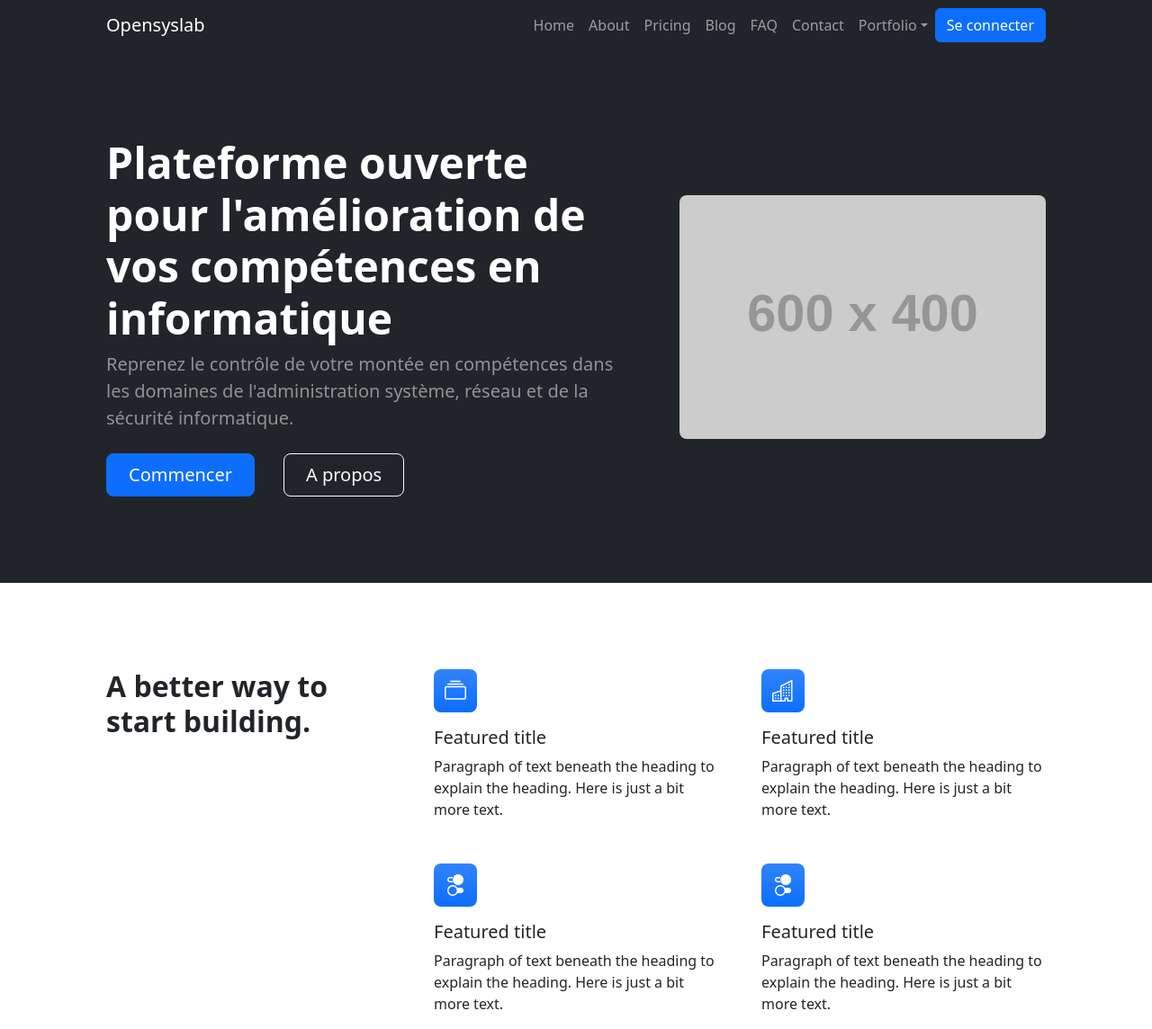
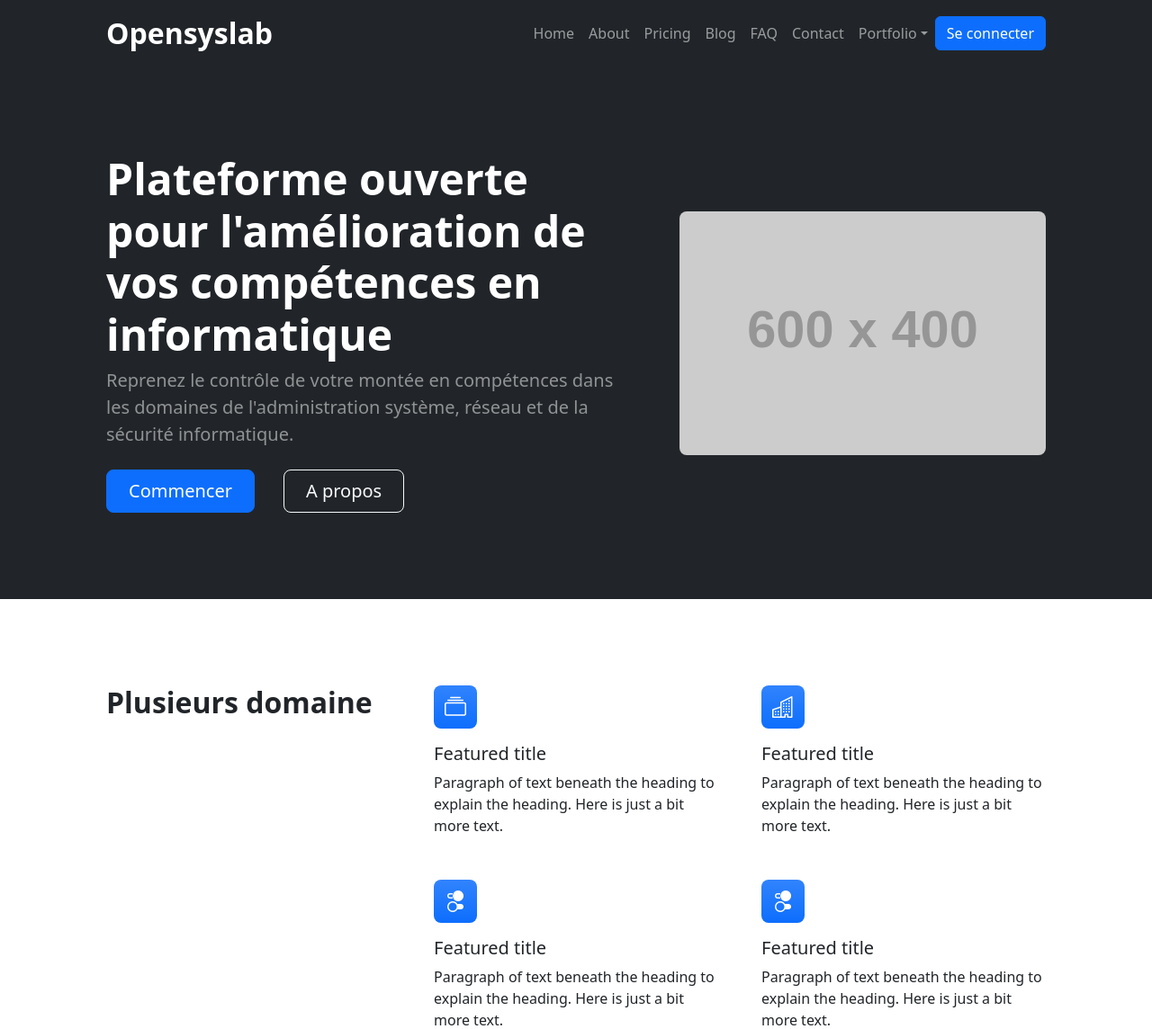
Before and after one commit to mr-anxo/django_web_opensyslab, a Django app: page / in a window 1280 px wide. Shown: the top 1144 px of the page at 90% size. Run offline with Django 5.2, Linux system fonts and the light colour scheme; grey boxes labelled with a size stand in for pictures from a placeholder-image service; some libraries are stand-ins or nearby versions.

Commit message:
--- Auto Git Commit ---

```diff
--- a/src/blog/views.py
+++ b/src/blog/views.py
@@ -1,5 +1,4 @@
 from django.shortcuts import render
-
 from blog.models import Articles
 
 # Create your views here.
--- /dev/null
+++ b/src/opensyslab/static/css/custom.css
@@ -0,0 +1,4 @@
+.navbar-brand {
+    font-size: 2rem;
+    font-weight: bolder;
+}
--- a/src/opensyslab/templates/commons/head.html
+++ b/src/opensyslab/templates/commons/head.html
@@ -12,3 +12,4 @@
 <link rel="stylesheet" href="https://cdn.jsdelivr.net/npm/bootstrap-icons@1.5.0/font/bootstrap-icons.css"  />
 <!-- Core theme CSS (includes Bootstrap)-->
 <link rel="stylesheet" href={% static "css/styles.css" %}  />
+<link rel="stylesheet" href={% static "css/custom.css" %}  />
--- a/src/opensyslab/templates/index.html
+++ b/src/opensyslab/templates/index.html
@@ -31,7 +31,7 @@
             <section class="py-5" id="features">
                 <div class="container px-5 my-5">
                     <div class="row gx-5">
-                        <div class="col-lg-4 mb-5 mb-lg-0"><h2 class="fw-bolder mb-0">A better way to start building.</h2></div>
+                        <div class="col-lg-4 mb-5 mb-lg-0"><h2 class="fw-bolder mb-0">Plusieurs domaine</h2></div>
                         <div class="col-lg-8">
                             <div class="row gx-5 row-cols-1 row-cols-md-2">
                                 <div class="col mb-5 h-100">
```
